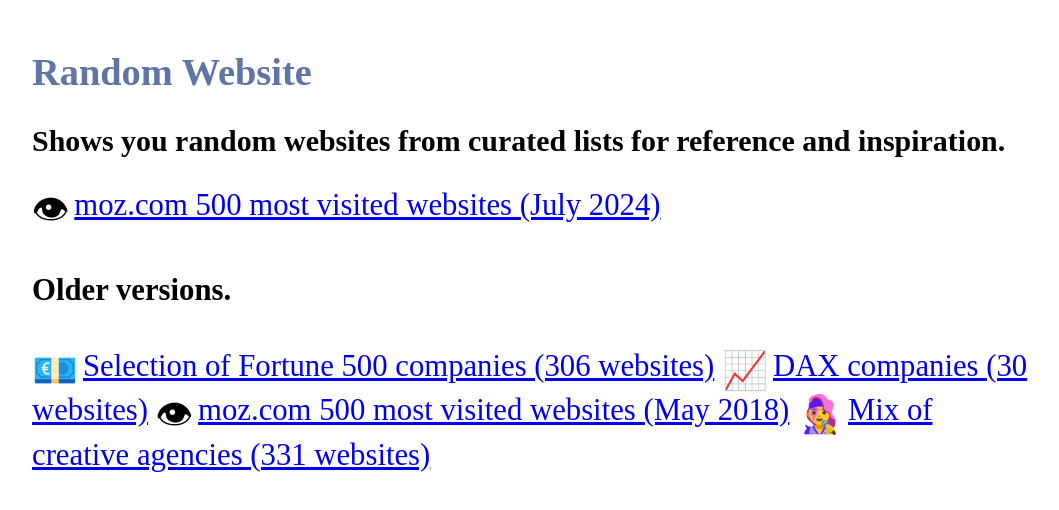
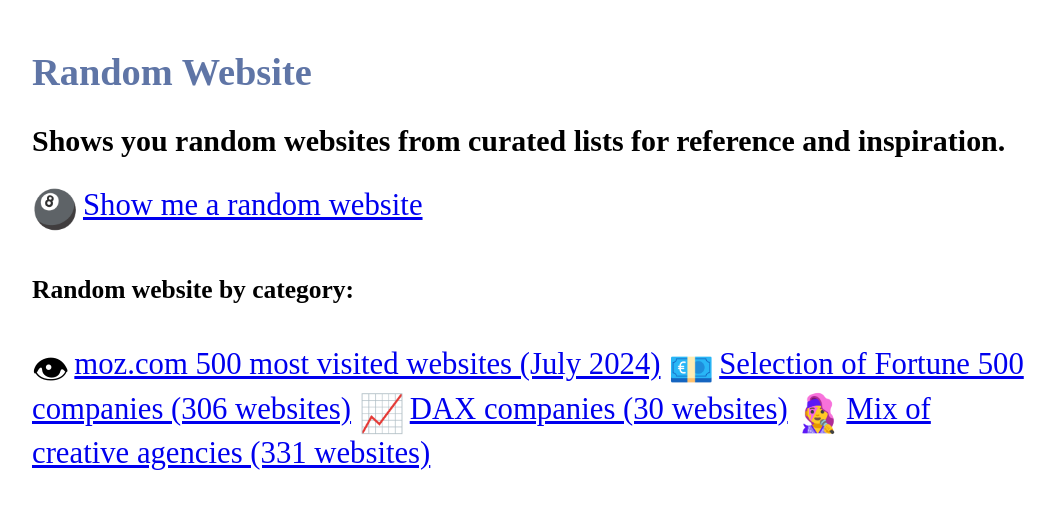
Before and after one commit to r11e/r11e.github.io, a plain HTML site: page index.html in a window 1280 px wide. Shown: the whole page, without its empty margins (18-1077 px from the left). Drawn offline with Linux system fonts and the light colour scheme.

Commit message:
Update index.html

```diff
--- a/index.html
+++ b/index.html
@@ -7,11 +7,11 @@
     <h1 class="linear-wipe">Random Website</h1>
         <h3>Shows you random websites from curated lists for reference and inspiration.</h3>
         <section>
-            <span class="emoji">👁</span><a href="javascript:openLink(mozMost2024, fortune500, dax, mozMost, agenturliste);">moz.com 500 most visited websites (July 2024)</a>
-        <h4>Older versions.</h4>
+            <span class="emoji">🎱</span><a href="javascript:openLink(mozMost2024, fortune500, dax, mozMost, agenturliste);">Show me a random website</a>
+        <h5>Random website by category:</h5>
+            <span class="emoji">👁</span><a href="javascript:openLink(mozMost2024);">moz.com 500 most visited websites (July 2024)</a>
             <span class="emoji">💶</span><a href="javascript:openLink(fortune500);">Selection of Fortune 500 companies (306 websites)</a>
             <span class="emoji">📈</span><a href="javascript:openLink(dax);">DAX companies (30 websites)</a>
-            <span class="emoji">👁</span><a href="javascript:openLink(mozMost);">moz.com 500 most visited websites (May 2018)</a>
             <span class="emoji">👩‍🎤</span><a href="javascript:openLink(agenturliste);">Mix of creative agencies (331 websites)</a>
         </section>
 </body>
```
